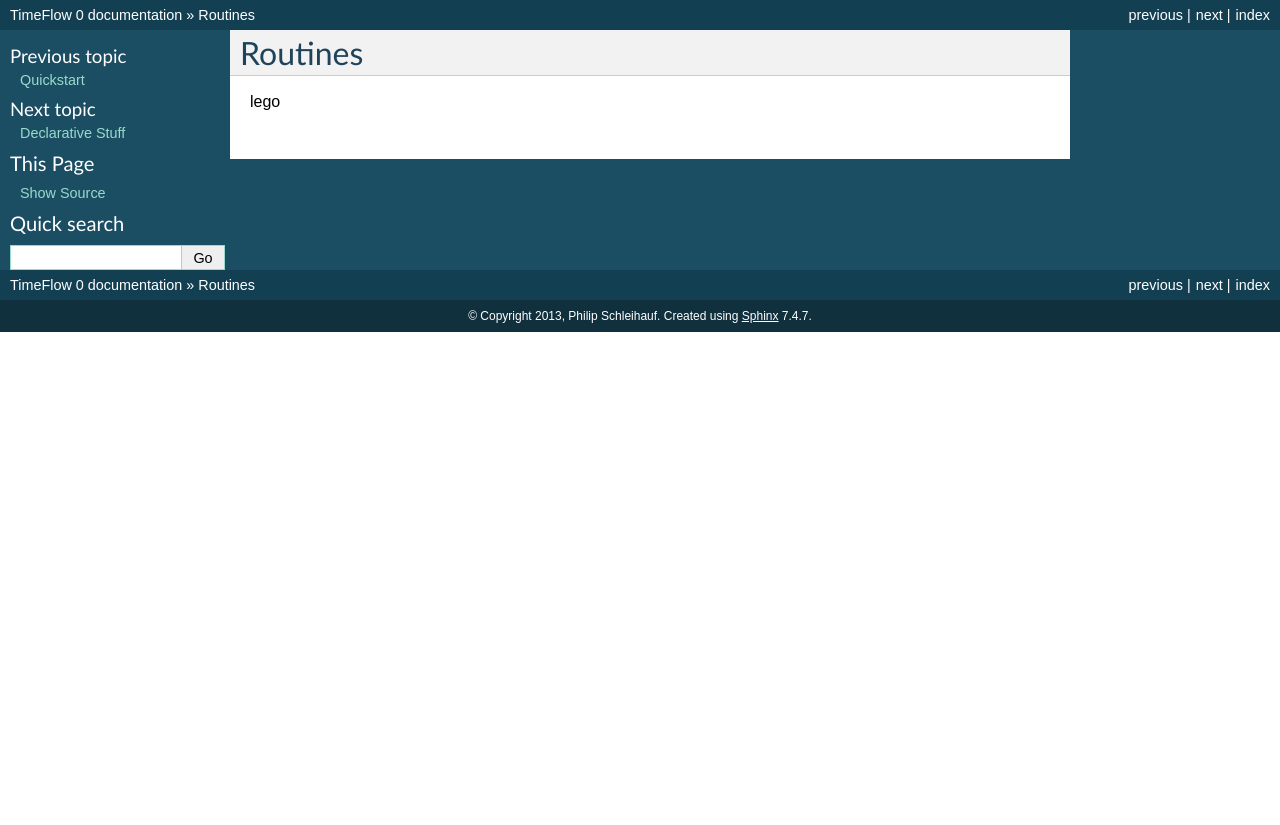
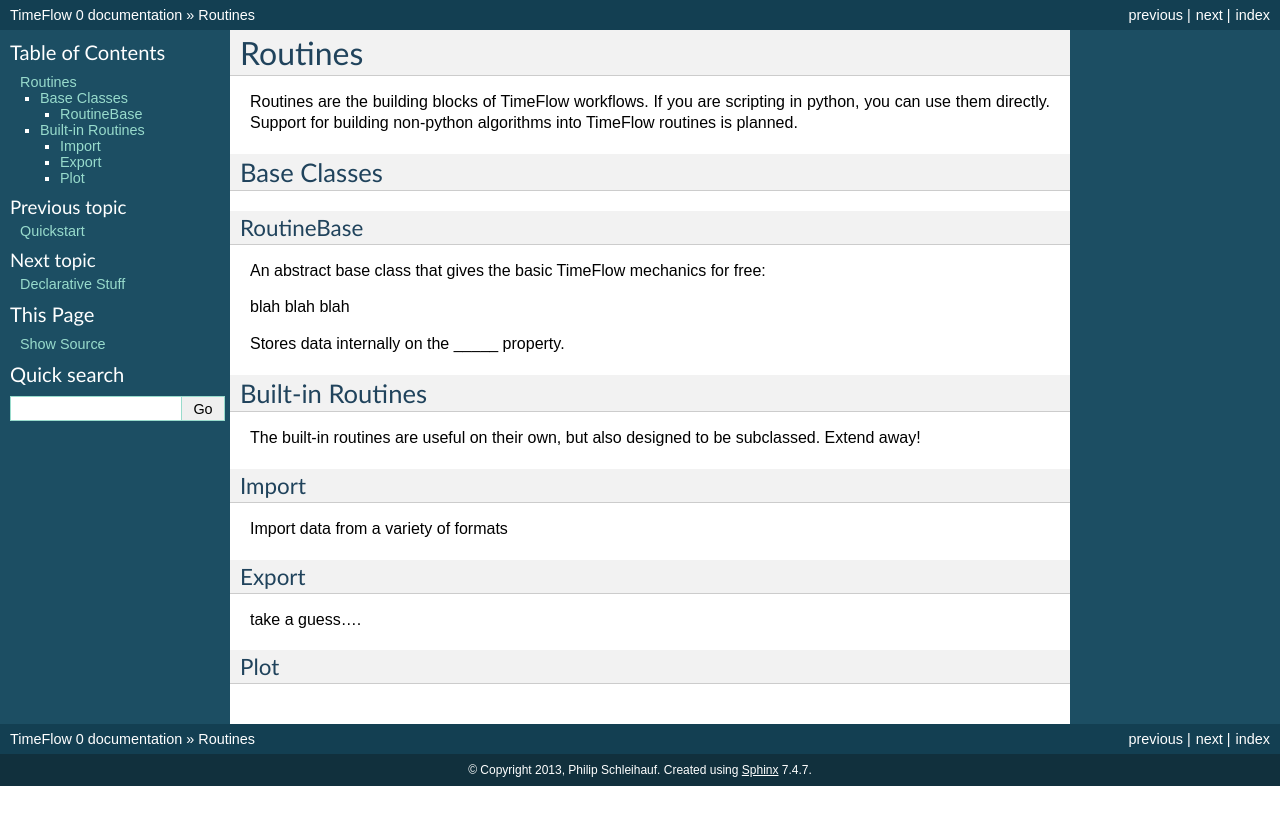
Before and after one commit to Queens-Applied-Sustainability/Time-Series-Tools, a Sphinx documentation site: the page built from docs/routines.rst, in a window 1280 px wide. Shown: the top 825 px of the page. Built offline with Sphinx 7.4.7, drawn with Linux system fonts in a browser that asks for light colours; formulas are drawn with MathJax 3.

Commit message:
basic routines outline

```diff
--- a/docs/routines.rst
+++ b/docs/routines.rst
@@ -1,4 +1,42 @@
 Routines
 ========
 
-lego
+Routines are the building blocks of TimeFlow workflows. If you are scripting in
+python, you can use them directly. Support for building non-python algorithms
+into TimeFlow routines is planned.
+
+
+Base Classes
+------------
+
+RoutineBase
+^^^^^^^^^^^
+
+An abstract base class that gives the basic TimeFlow mechanics for free:
+
+blah blah blah
+
+Stores data internally on the _____ property.
+
+
+Built-in Routines
+-----------------
+
+The built-in routines are useful on their own, but also designed to be
+subclassed. Extend away!
+
+
+Import
+^^^^^^
+
+Import data from a variety of formats
+
+
+Export
+^^^^^^
+
+take a guess....
+
+
+Plot
+^^^^
```
Also changed, not shown: docs/index.rst (+5 -8 lines).
